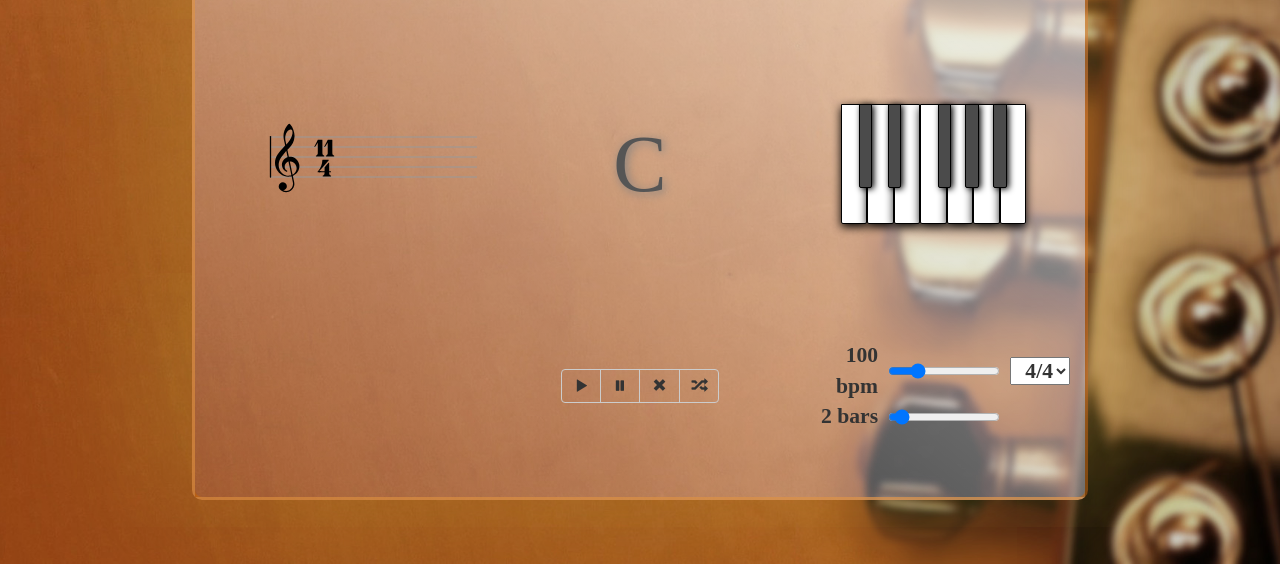
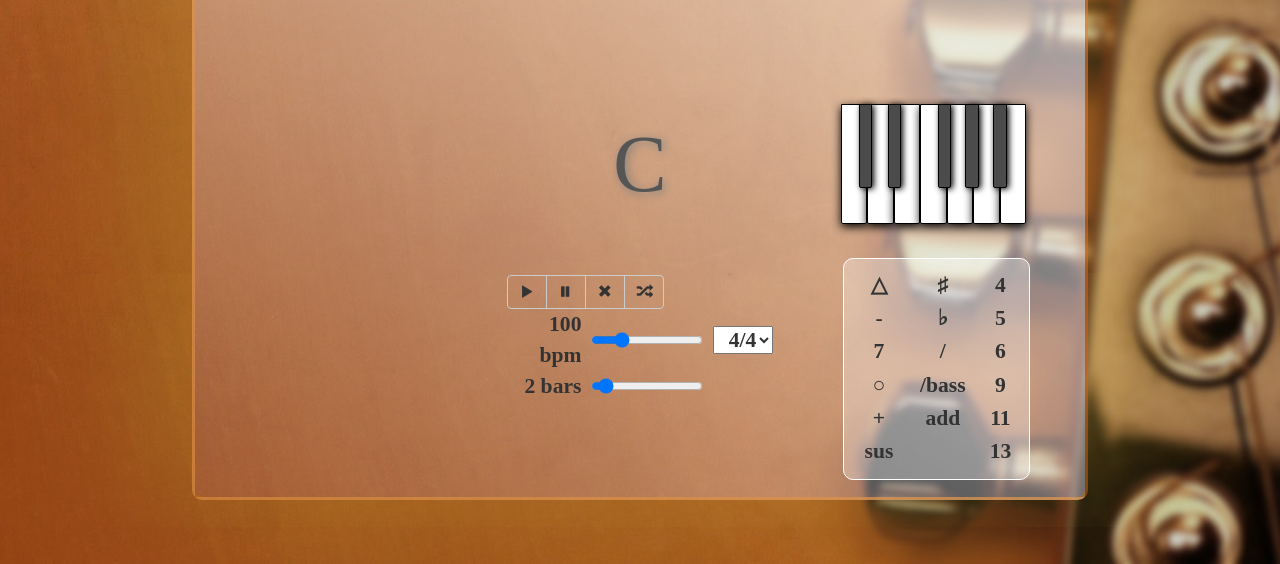
Before and after one commit to ibraimweb/JazzTrainerProject, a website: page browser/index.html in a window 1280 px wide. Shown: the part 236-800 px from the top of the page. Drawn offline with nearby package versions, Linux system fonts and the light colour scheme; no server answers.

Commit message:
Cord Constructor

```diff
--- a/app/engine.js
+++ b/app/engine.js
@@ -9,6 +9,14 @@ var metronomeCounter = 1;
 var bpmText = $('#bpmText');
 var bpmVal = $('#bpm');
 var barText = $('#barText');
+$('#chordElements td').on('click', function(e){
+    if(customKeys.length === 0){
+        alert('Choose the note first')
+    }else{
+        customKeys[customKeys.length-1] = customKeys[customKeys.length-1] + this.innerHTML;
+        console.log(customKeys);
+    }
+})
 
 $('#bar').on('change', function(e){
     barText.text(e.target.value + ' bars');
@@ -148,7 +156,7 @@ $('#shuffle').on('click', function() {
 $('ul.keys').children().on('click', function(){
     customKeys.push(this.id);
     notes.push(new VF.StaveNote({ keys: [this.id + "/4"], duration: "q" }));
-    VF.Formatter.FormatAndDraw(context, stave, notes);
+    //VF.Formatter.FormatAndDraw(context, stave, notes);
     console.log(customKeys);
     console.log(notes);
 })
--- a/app/staff.js
+++ b/app/staff.js
@@ -18,4 +18,4 @@ stave.setContext(context).draw();
 
 var notes = [];
 
-VF.Formatter.FormatAndDraw(context, stave, notes);
+//VF.Formatter.FormatAndDraw(context, stave, notes);
--- a/browser/custom.css
+++ b/browser/custom.css
@@ -90,3 +90,29 @@ td.slider {
 .btn-group > button:focus {
     background-color: transparent;
 }
+
+#control-buttons {
+    width: 100%;
+}
+
+#chordElements {
+    border: 1px white solid;
+    background: rgba(255, 255, 255, 0.31);
+    border-collapse: separate !important;
+    border-radius: 10px !important;
+    width: 70%;
+    height: 100%;
+    text-align: center;
+    padding: 10px;
+    margin-bottom: 35px;
+}
+
+#chordElements td {
+    cursor: pointer;
+    position: relative;
+}
+
+#chordElements td:hover {
+    color: white;
+    text-shadow: 0px 5px 10px black;
+}
--- a/browser/index.html
+++ b/browser/index.html
@@ -28,10 +28,7 @@
         </div>
         <div id="middle" class="row">
             <div class="col-md-4 col-xs-4 col-sm-4 col-lg-4 custom-center">
-                <div class="LeftColumn" id="noteStaff">
 
-
-                </div>
             </div>
             <div class="col-md-4 col-xs-4 col-sm-4 col-lg-4 custom-center">
                 <div class="MidColumn">
@@ -74,15 +71,13 @@
                 <!--Checkboxes-->
 
             </div>
-            <div class="col-md-4 col-xs-4 col-sm-4 col-lg-4 custom-center">
-                <div class="btn-group" role="group">
+            <div class="col-md-4 col-xs-4 col-sm-4 col-lg-4">
+                <div class="btn-group" role="group" id="control-buttons">
                     <button id="start" type="button" class="btn btn-default"><span class = "glyphicon glyphicon-play"></span></button>
                     <button id="pause" type="button" class="btn btn-default"><span class = "glyphicon glyphicon-pause"></span></button>
                     <button id="reset" type="button" class="btn btn-default"><span class = "glyphicon glyphicon-remove"></span></button>
                     <button id="shuffle" type="button" class="btn btn-default"><span class = "glyphicon glyphicon-random"></span></button>
                 </div>
-            </div>
-            <div class="col-md-4 col-xs-4 col-sm-4 col-lg-4 custom-center">
                 <table class="sliders">
                     <tr class="bpm-container">
                         <td class="slider-text" id="bpmText">100 bpm</td>
@@ -105,6 +100,40 @@
                     </tr>
                 </table>
             </div>
+            <div class="col-md-4 col-xs-4 col-sm-4 col-lg-4 custom-center">
+                <table class="slider-text" id="chordElements">
+                    <tr>
+                        <td>&#9651</td>
+                        <td>&#9839</td>
+                        <td>4</td>
+                    </tr>
+                    <tr>
+                        <td>-</td>
+                        <td>&#9837</td>
+                        <td>5</td>
+                    </tr>
+                    <tr>
+                        <td>7</td>
+                        <td>/</td>
+                        <td>6</td>
+                    </tr>
+                    <tr>
+                        <td>&#9675</td>
+                        <td>/bass</td>
+                        <td>9</td>
+                    </tr>
+                    <tr>
+                        <td>+</td>
+                        <td>add</td>
+                        <td>11</td>
+                    </tr>
+                    <tr>
+                        <td>sus</td>
+                        <td></td>
+                        <td>13</td>
+                    </tr>
+                </table>
+            </div>
         </div>
 
     </div>
@@ -112,8 +141,6 @@
     <script src="https://maxcdn.bootstrapcdn.com/bootstrap/3.3.7/js/bootstrap.min.js" integrity="sha384-Tc5IQib027qvyjSMfHjOMaLkfuWVxZxUPnCJA7l2mCWNIpG9mGCD8wGNIcPD7Txa" crossorigin="anonymous"></script>
     <script src="../app/howler.min.js"></script>
     <script src="../app/progressbar.min.js"></script>
-    <script src="../app/vexflow-min.js"></script>
-    <script src="../app/staff.js"></script>
     <script src="../app/engine.js"></script>
 
 </body>
```
